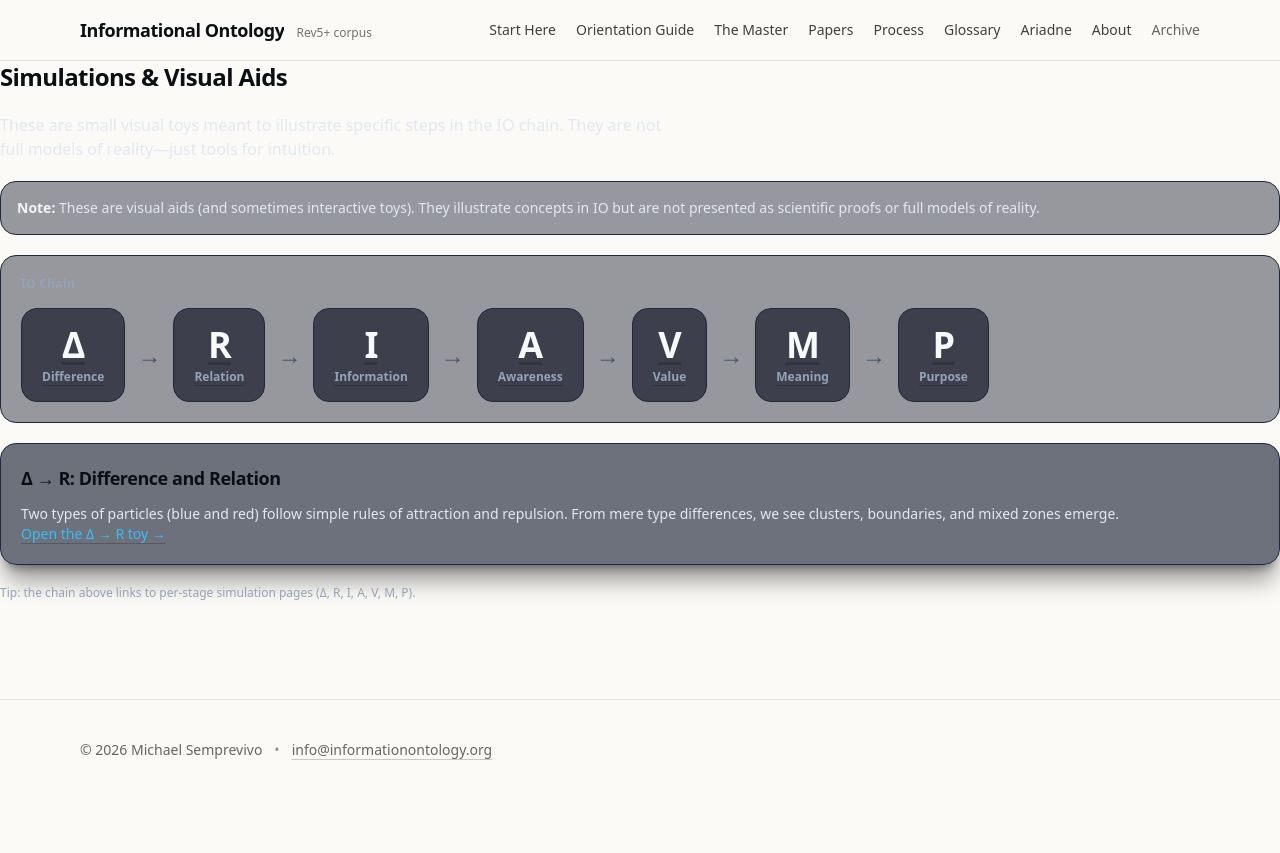
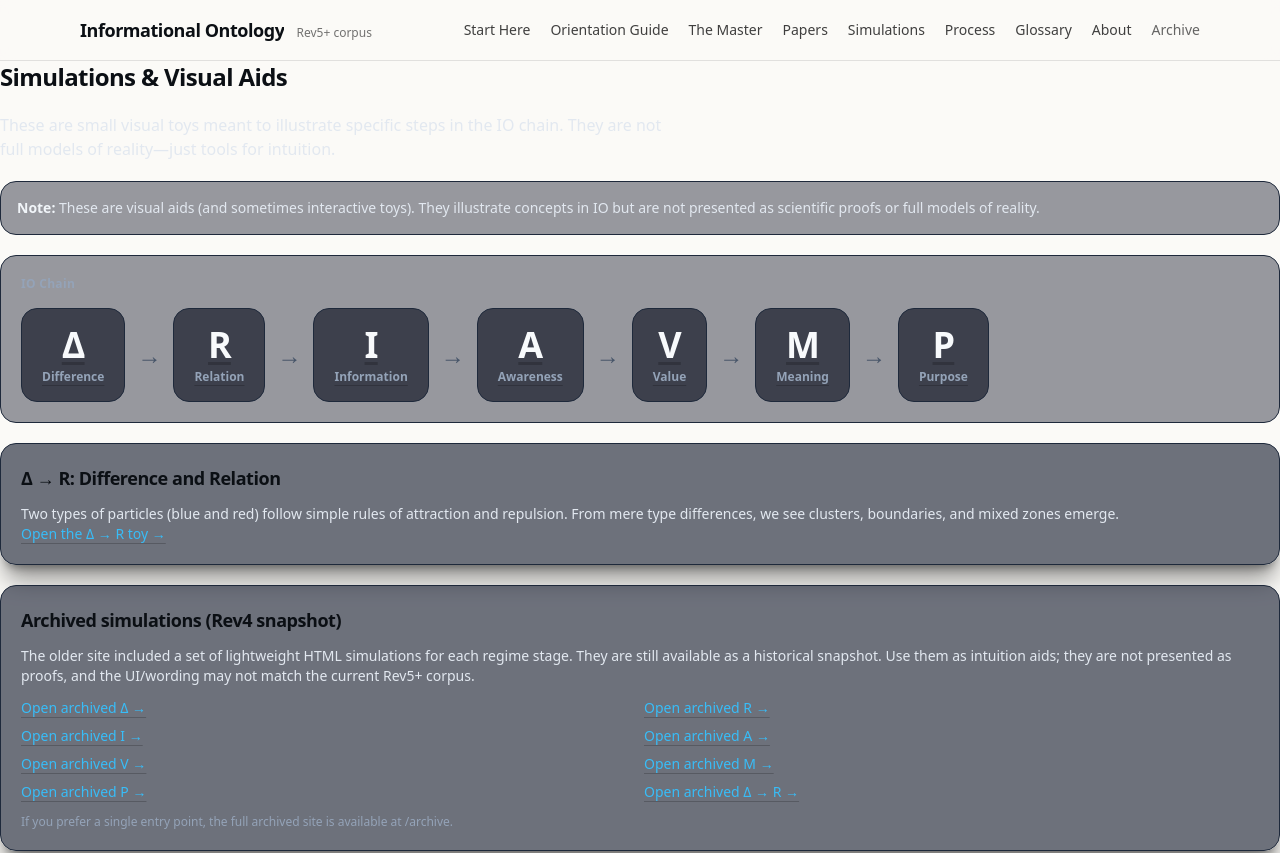
Before and after one commit to MindsEye69/information-ontology-site, a Next.js app: page /simulations in a window 1280 px wide. Shown: the top 853 px of the page. Before the commit the page ends 800 px from the top, so only its background shows below. Built offline with nearby package versions, Linux system fonts and the light colour scheme.

Commit message:
Remove (hide) Ariadne, Add simulations

```diff
--- a/app/master/page.tsx
+++ b/app/master/page.tsx
@@ -7,6 +7,22 @@ type Block =
 
 function isHeading(b: Block): b is Extract<Block, { type: "h" }> {
   return b.type === "h";
+}
+
+function isTocEligibleHeading(h: Extract<Block, { type: "h" }>): boolean {
+  // The web-reader is generated from extracted text. Occasionally, inline enumerations
+  // (e.g., "1. X, in which …") are mis-tagged as headings. We keep the TOC strictly
+  // navigational by excluding those list-like artifacts.
+  const title = (h.title ?? "").trim();
+  if (!(h.level === 1 || h.level === 2)) return false;
+  if (!title) return false;
+
+  // Exclude list-like "in which" enumerations (commonly misclassified as headings).
+  if (/^\d+\.\s+.+,\s+in which\s+/i.test(title)) return false;
+  // Exclude resolution enumeration artifacts (defensive; overlaps the rule above).
+  if (/^\d+\.\s+.+\s+resolution,\s+/i.test(title)) return false;
+
+  return true;
 }
 
 function Paragraph({ text }: { text: string }) {
@@ -44,8 +60,8 @@ export default function MasterPage() {
   const blocks = (masterData as any).blocks as Block[];
 
   const toc = blocks
-    .filter((b) => isHeading(b) && (b.level === 1 || b.level === 2))
-    .map((b) => ({ id: (b as any).id, title: (b as any).title, level: (b as any).level }));
+    .filter((b) => isHeading(b) && isTocEligibleHeading(b))
+    .map((b) => ({ id: b.id, title: b.title, level: b.level }));
 
   return (
     <div className="mx-auto max-w-6xl px-4 py-14">
--- a/app/simulations/page.tsx
+++ b/app/simulations/page.tsx
@@ -37,6 +37,50 @@ export default function SimulationsPage() {
         </CardContent>
       </Card>
 
+      <Card>
+        <CardHeader>
+          <CardTitle>Archived simulations (Rev4 snapshot)</CardTitle>
+        </CardHeader>
+        <CardContent className="space-y-3 text-sm text-slate-200">
+          <p>
+            The older site included a set of lightweight HTML simulations for each regime stage.
+            They are still available as a historical snapshot. Use them as intuition aids; they are
+            not presented as proofs, and the UI/wording may not match the current Rev5+ corpus.
+          </p>
+
+          <div className="grid gap-2 sm:grid-cols-2">
+            <a className="text-sky-400" href="/archive/simulations/delta.html" target="_blank" rel="noreferrer">
+              Open archived Δ →
+            </a>
+            <a className="text-sky-400" href="/archive/simulations/relation.html" target="_blank" rel="noreferrer">
+              Open archived R →
+            </a>
+            <a className="text-sky-400" href="/archive/simulations/information.html" target="_blank" rel="noreferrer">
+              Open archived I →
+            </a>
+            <a className="text-sky-400" href="/archive/simulations/awareness.html" target="_blank" rel="noreferrer">
+              Open archived A →
+            </a>
+            <a className="text-sky-400" href="/archive/simulations/value.html" target="_blank" rel="noreferrer">
+              Open archived V →
+            </a>
+            <a className="text-sky-400" href="/archive/simulations/meaning.html" target="_blank" rel="noreferrer">
+              Open archived M →
+            </a>
+            <a className="text-sky-400" href="/archive/simulations/purpose.html" target="_blank" rel="noreferrer">
+              Open archived P →
+            </a>
+            <a className="text-sky-400" href="/archive/simulations/delta-relation.html" target="_blank" rel="noreferrer">
+              Open archived Δ → R →
+            </a>
+          </div>
+
+          <p className="text-xs text-slate-400">
+            If you prefer a single entry point, the full archived site is available at /archive.
+          </p>
+        </CardContent>
+      </Card>
+
       <div className="text-xs text-slate-400">
         Tip: the chain above links to per-stage simulation pages (Δ, R, I, A,
         V, M, P).
--- a/components/site-header.tsx
+++ b/components/site-header.tsx
@@ -1,14 +1,18 @@
 import Link from "next/link";
+
+// Feature flags
+// Default: hidden unless explicitly enabled.
+const SHOW_ARIADNE = process.env.NEXT_PUBLIC_SHOW_ARIADNE === "true";
 
 const nav = [
   { href: "/start-here", label: "Start Here" },
   { href: "/orientation/how-to-build-a-someone", label: "Orientation Guide" },
   { href: "/master", label: "The Master" },
   { href: "/papers", label: "Papers" },
-    { href: "/process", label: "Process" },
-    { href: "/glossary", label: "Glossary" },
-
-  { href: "/ariadne", label: "Ariadne" },
+  { href: "/simulations", label: "Simulations" },
+  { href: "/process", label: "Process" },
+  { href: "/glossary", label: "Glossary" },
+  ...(SHOW_ARIADNE ? [{ href: "/ariadne", label: "Ariadne" }] : []),
   { href: "/about", label: "About" },
 ];
 
```
